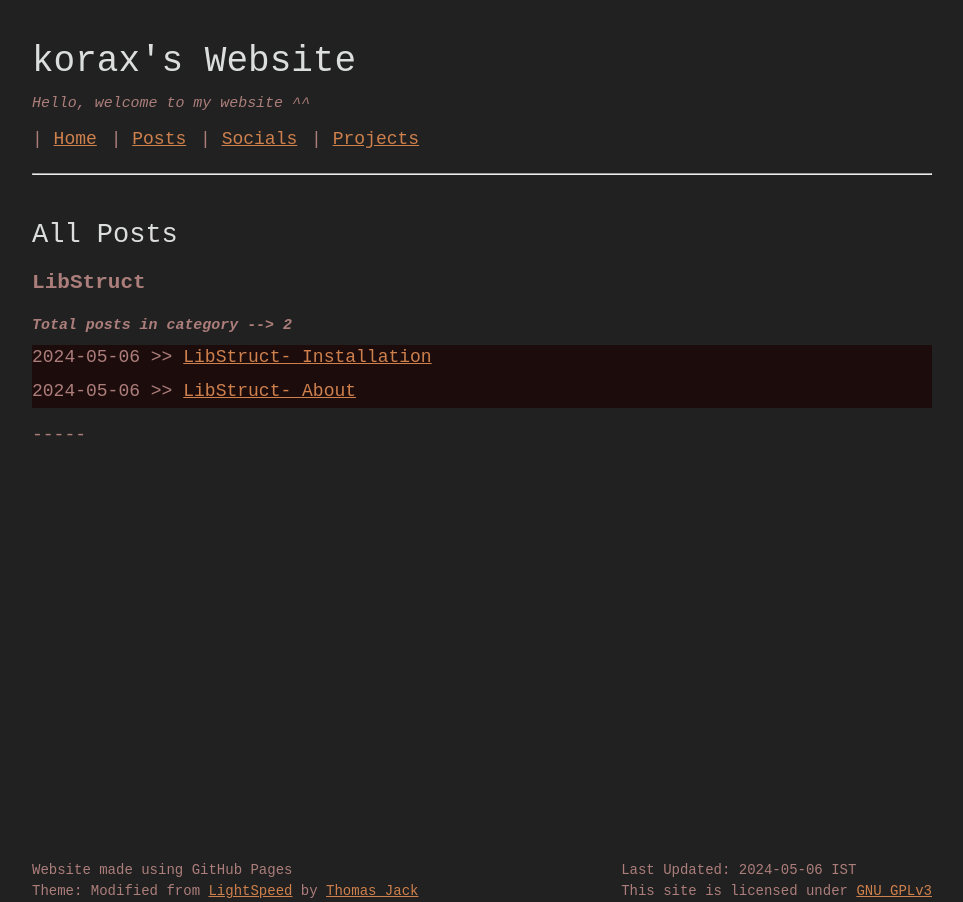
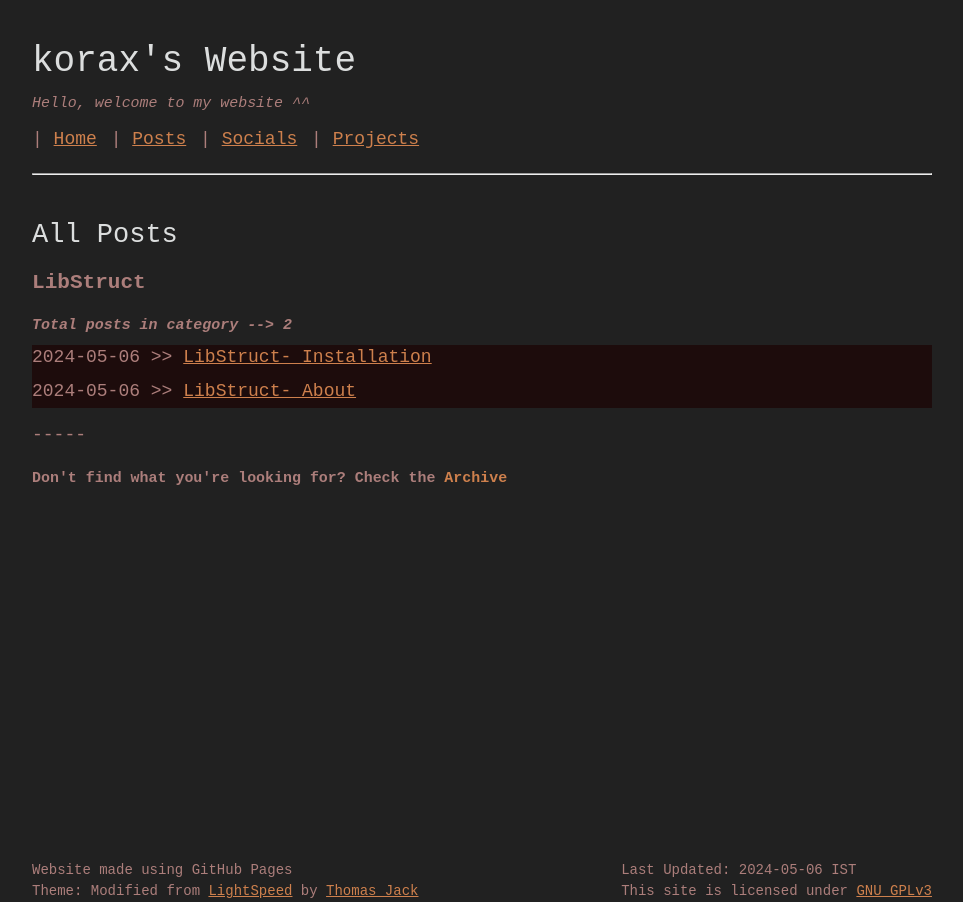
Before and after one commit to koraxial/koraxial.github.io, a Jekyll site: the page built from posts/index.html, in a window 1280 px wide. Shown: the whole page, without its empty margins (158-1121 px from the left). Built offline with Jekyll 4.4.1, drawn with Linux system fonts in a browser that asks for light colours.

Commit message:
Update index.html

```diff
--- a/posts/index.html
+++ b/posts/index.html
@@ -16,3 +16,5 @@ title: All Posts
     -----
 </div>
 {% endfor %}
+
+<h5>Don't find what you're looking for? Check the <a href"/archive">Archive</a></h5>
```
